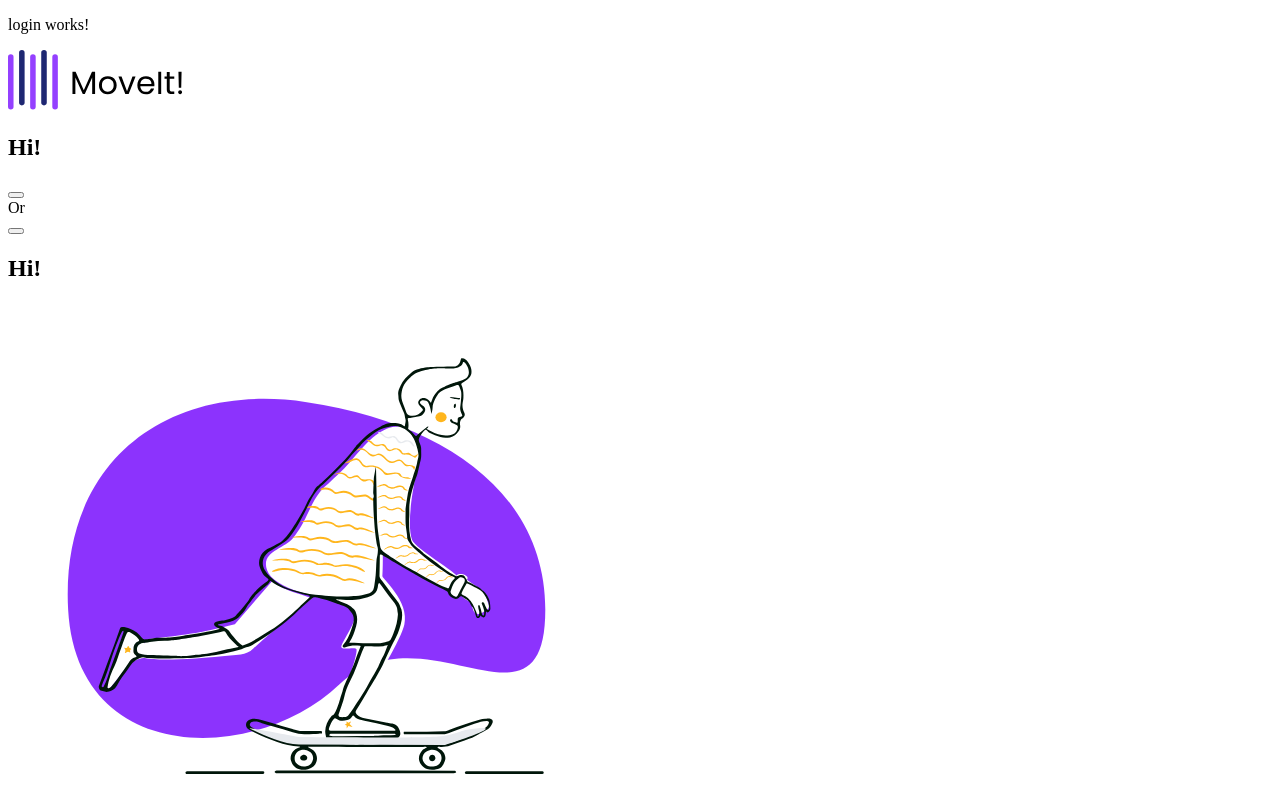
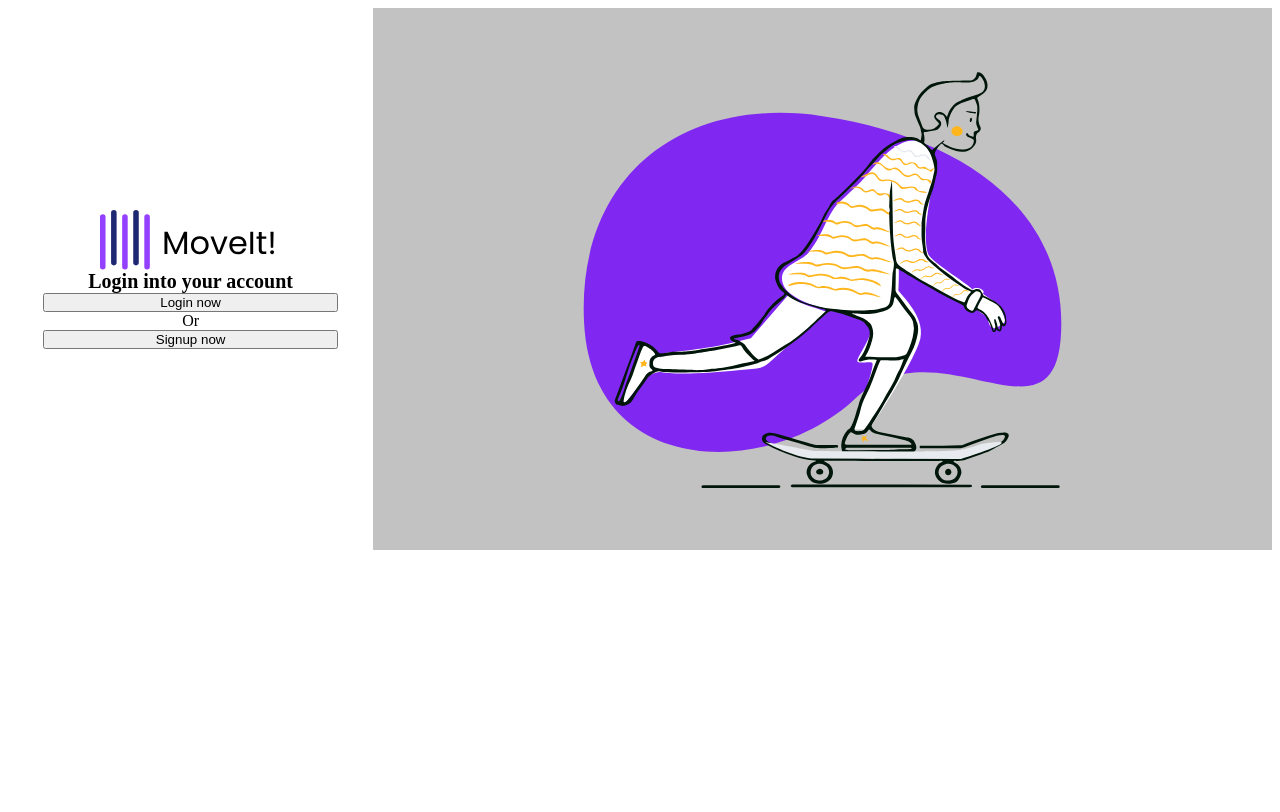
Before and after one commit to Matloop/loginPageFrontAngular, an Angular app: page /login in a window 1280 px wide. Shown: the top 812 px of the page. Built offline with nearby package versions, Linux system fonts and the light colour scheme.

Commit message:
login and signup button

```diff
--- a/src/app/components/default-login-layout/default-login-layout.component.html
+++ b/src/app/components/default-login-layout/default-login-layout.component.html
@@ -1,16 +1,16 @@
 <main>
-    <section>
+    <section class="form-section">
         <img src="/assets/svg/logo.svg" alt="">
-        <h2>Hi!</h2>
-        <button></button>
+        <h2>{{title}}</h2>
+        <button>{{primaryBtnText}}</button>
         <div>
             <span>Or</span>
         </div>
-        <button></button>
+        <button>{{secondayBtnText}}</button>
     </section>
 
-    <section>
-        <h1>Hi!</h1>
-        <img src="/assets/svg/main-ilustration.svg" alt="">
+    <section class="main-section">
+        <h1></h1>
+        <img src="/assets/svg/main-ilustration.svg" alt="" height="">
     </section>
 </main>
--- a/src/app/components/default-login-layout/default-login-layout.component.scss
+++ b/src/app/components/default-login-layout/default-login-layout.component.scss
@@ -0,0 +1,41 @@
+@import '../../../styles/variables';
+main {
+    display: flex;
+    justify-content: center;
+    align-items: center;
+    flex-direction: row;
+
+    section{
+        height: 100%;
+        display: flex;
+        justify-content: center;
+        align-items: center;
+        flex-direction: column;
+
+
+    }
+
+
+    .main-section {
+
+        gap: 8px;
+
+        flex-grow: 1;
+        background-color: $gray-bg;
+    }
+
+    .form-section {
+        flex-grow: 0.3;
+        padding: 0 35px;
+        h2{
+            font-size: 20px;
+            font-weight: bold;
+        }
+
+        button{
+
+            width: 100%;
+            border: radius(8px);
+        }
+    }
+}
--- a/src/app/components/default-login-layout/default-login-layout.component.ts
+++ b/src/app/components/default-login-layout/default-login-layout.component.ts
@@ -1,4 +1,4 @@
-import { Component } from '@angular/core';
+import { Component, Input } from '@angular/core';
 
 @Component({
   selector: 'app-default-login-layout',
@@ -8,5 +8,7 @@ import { Component } from '@angular/core';
   styleUrl: './default-login-layout.component.scss'
 })
 export class DefaultLoginLayoutComponent {
-
+  @Input() title: string =  '';
+  @Input() primaryBtnText: string = '';
+  @Input() secondayBtnText: string = '';
 }
--- a/src/app/pages/login/login.component.html
+++ b/src/app/pages/login/login.component.html
@@ -1,2 +1,7 @@
-<p>login works!</p>
-<app-default-login-layout></app-default-login-layout>
+
+<app-default-login-layout
+title="Login into your account"
+    primaryBtnText="Login now"
+    secondayBtnText="Signup now">
+
+</app-default-login-layout>
--- /dev/null
+++ b/src/styles/variables.scss
@@ -0,0 +1,15 @@
+$primary-color:#7001FD;
+$secondary-color:#1E2772;
+$gray-bg:#C2C2C2;
+$text-color:#555555;
+
+*{
+    margin: 0;
+    padding: 0;
+    box-sizing: border-box;
+}
+
+body{
+    font-family: 'Poppins', sans-serif;
+    height: 100%;
+}
```
